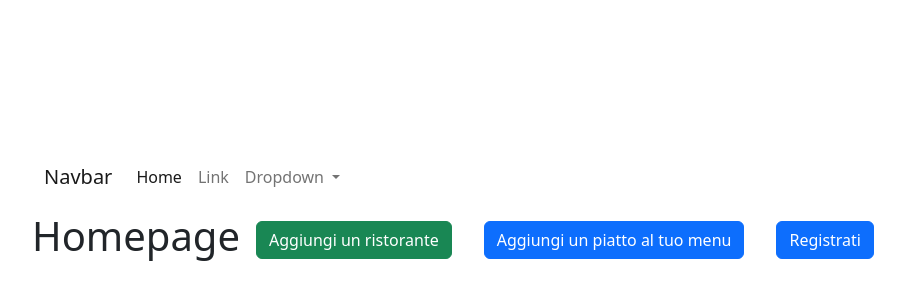
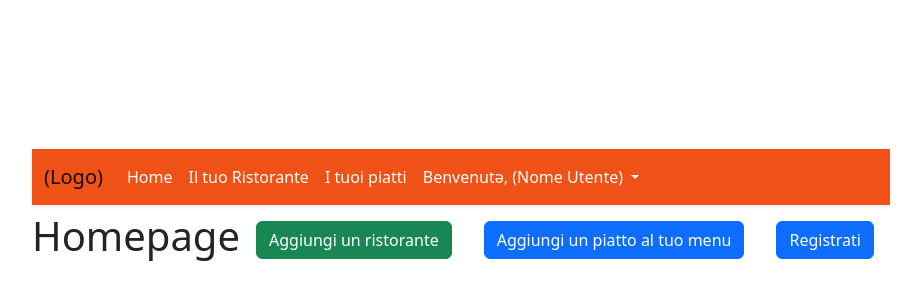
Before and after one commit to NataliyaShevchuk/deliveboo_frontend, a Vue app: page / in a window 1280 px wide. Shown: the part 188-488 px from the top of the page, without its empty margins (179-1100 px from the left). Built offline with nearby package versions, Linux system fonts and the light colour scheme.

Commit message:
navbar 1.0

```diff
--- a/src/components/TheHeader.vue
+++ b/src/components/TheHeader.vue
@@ -7,45 +7,36 @@ export default {
 </script>
 
 <template>
-
-    <nav class="navbar navbar-expand-lg bg-body-tertiary">
-      <div class="container-fluid">
-        <a class="navbar-brand" href="#">Navbar</a>
-        <button
-          class="navbar-toggler"
-          type="button"
-          data-bs-toggle="collapse"
-          data-bs-target="#navbarSupportedContent"
-          aria-controls="navbarSupportedContent"
-          aria-expanded="false"
-          aria-label="Toggle navigation"
-        >
+  <nav class="navbar navbar-expand-lg bg-body-tertiary shadow-sm d_flex" style="background-color: #ef5117ff;">
+    <div class="container-fluid d-flex">
+      <a class="navbar-brand d-flex align-items-center" href="#">(Logo)</a>
+      <button class="navbar-toggler" type="button" data-bs-toggle="collapse" data-bs-target="#navbarSupportedContent"
+        aria-controls="navbarSupportedContent" aria-expanded="false" aria-label="Toggle navigation">
         <span class="navbar-toggler-icon"></span>
       </button>
       <div class="collapse navbar-collapse" id="navbarSupportedContent">
         <ul class="navbar-nav me-auto mb-2 mb-lg-0">
           <li class="nav-item">
-              <a class="nav-link active" aria-current="page" href="#">Home</a>
+            <a class="nav-link active text-white" aria-current="page" href="#">Home</a>
           </li>
           <li class="nav-item">
-              <a class="nav-link" href="#">Link</a>
+            <a class="nav-link active text-white" aria-current="page" href="#">Il tuo Ristorante</a>
           </li>
-            <li class="nav-item dropdown">
-              <a
-                class="nav-link dropdown-toggle"
-                href="#"
-                role="button"
-                data-bs-toggle="dropdown"
-                aria-expanded="false"
-              >
-                Dropdown
+          <li class="nav-item">
+            <a class="nav-link active text-white" aria-current="page" href="#">I tuoi piatti</a>
+          </li>
+          <li class="nav-item dropdown text-white navbar-nav mr-auto">
+            <a class="nav-link dropdown-toggle text-white" href="#" role="button" data-bs-toggle="dropdown" aria-expanded="false">
+              Benvenutə, (Nome Utente)
             </a>
-              <ul class="dropdown-menu">
-                <li><a class="dropdown-item" href="#">Action</a></li>
-                <li><a class="dropdown-item" href="#">Another action</a></li>
-                <li><hr class="dropdown-divider" /></li>
+            <ul class="dropdown-menu" style="background-color: #ef5117ff;">
+              <li><a class="dropdown-item text-white" href="#">Dashboard</a></li>
+              <li><a class="dropdown-item text-white" href="#">Il tuo profilo</a></li>
               <li>
-                  <a class="dropdown-item" href="#">Something else here</a>
+                <hr class="dropdown-divider" />
+              </li>
+              <li>
+                <a class="dropdown-item text-white" href="#">Logout</a>
               </li>
             </ul>
           </li>
@@ -55,10 +46,6 @@ export default {
       </div>
     </div>
   </nav>
-
 </template>
 
-<style lang="scss">
-
-
-</style>
+<style lang="scss"></style>
```
Lines whose indentation alone changed are shown as unchanged.
